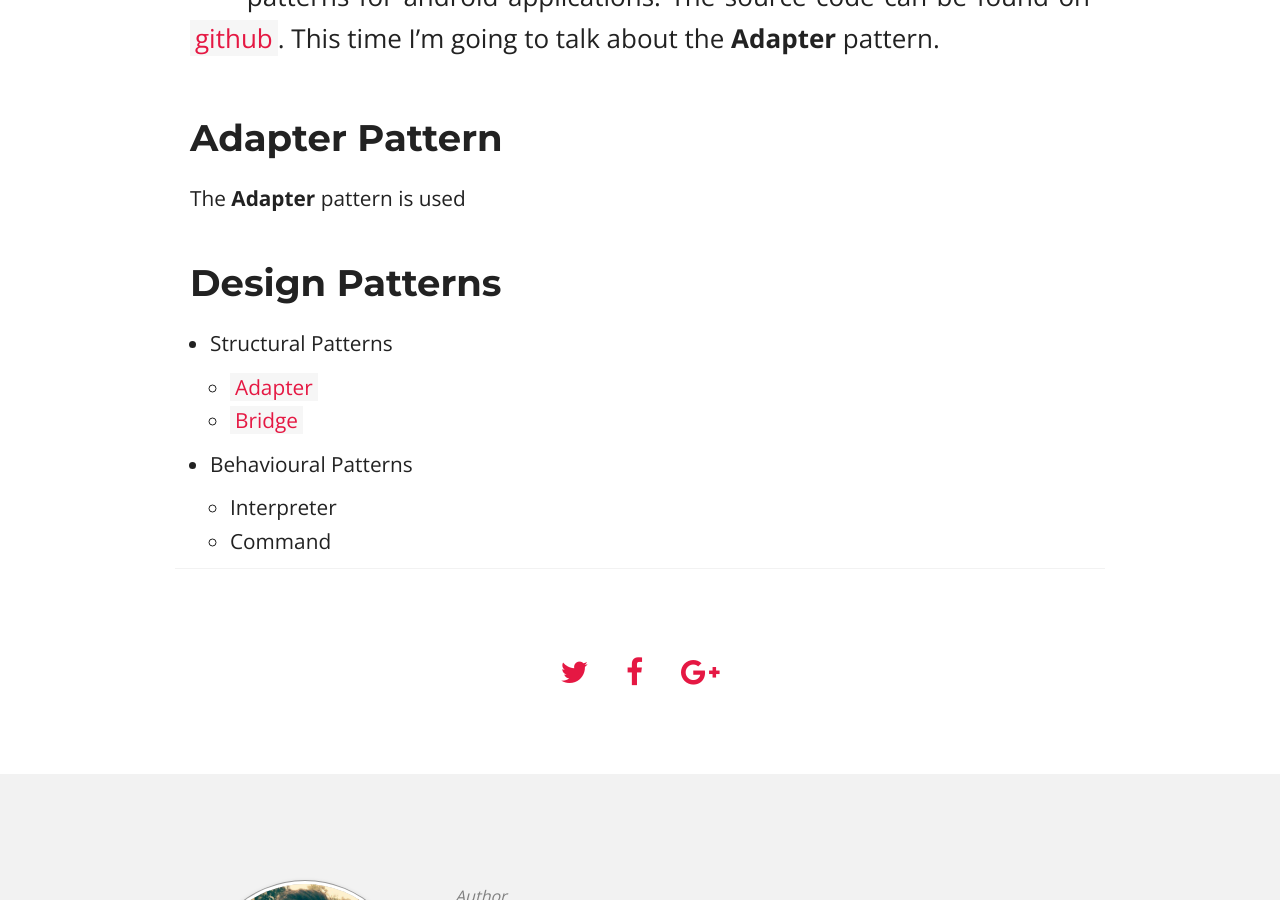
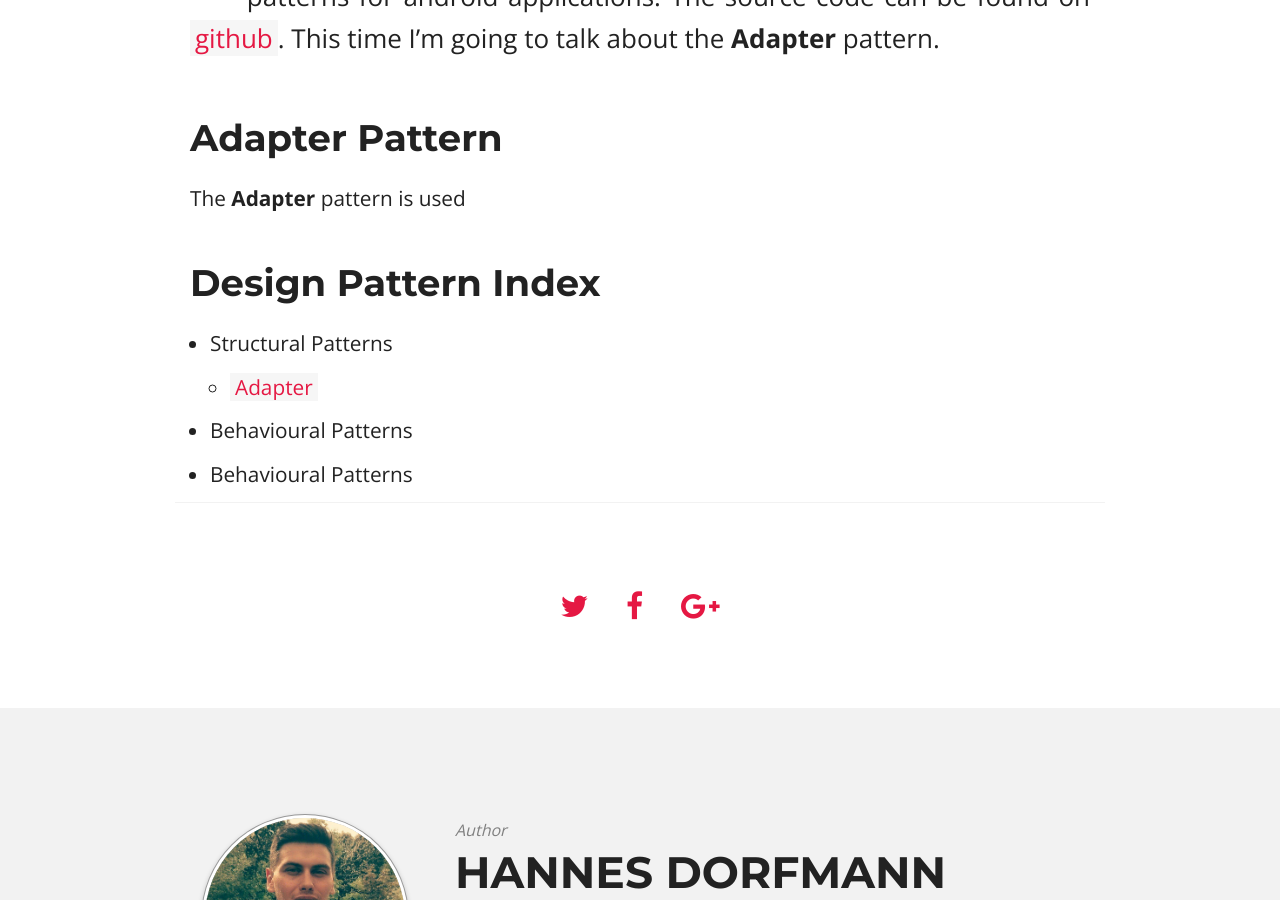
Before and after one commit to sockeqwe/website-old, a Jekyll site: the page built from _posts/android-design-patterns/2015-02-05-adapter.md, in a window 1280 px wide and 900 px high, scrolled down 517 px. Built offline with Jekyll 4.4.1, drawn with Linux system fonts in a browser that asks for light colours; nearby versions of some CDN libraries; comment, search, counter and statistics services are not loaded.

Commit message:
index cleanup

```diff
--- a/_includes/android-design-patterns/pattern-index.html
+++ b/_includes/android-design-patterns/pattern-index.html
@@ -1,15 +1,19 @@
-<h2 id="design-patterns">Design Patterns</h2>
+<h2 id="design-patterns">Design Pattern Index</h2>
 <ul>
   <li>Structural Patterns
     <ul>
-      <li><a href="www.test.com">Adapter</a></li>
-      <li><a href="www.test.com">Bridge</a></li>
+      <li><a href="http://hannesdorfmann.com/android-design-patterns/adapter/">Adapter</a></li>
     </ul>
   </li>
+
   <li>Behavioural Patterns
     <ul>
-      <li>Interpreter</li>
-      <li>Command</li>
     </ul>
   </li>
+
+  <li>Behavioural Patterns
+    <ul>
+    </ul>
+  </li>
+
 </ul>
```
